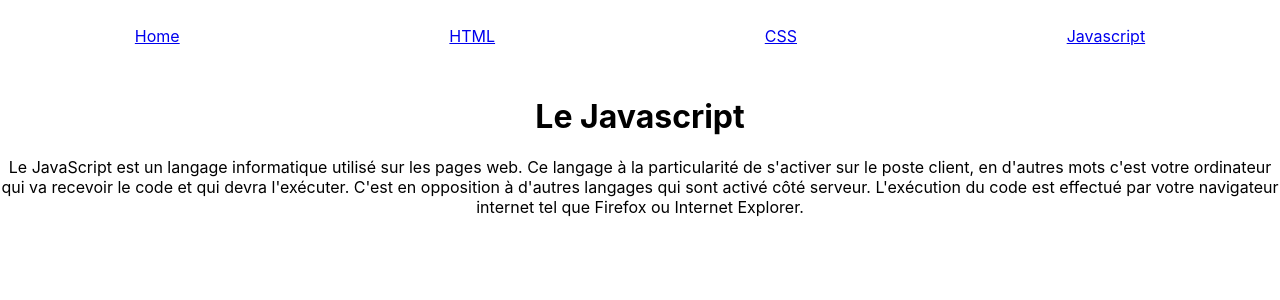
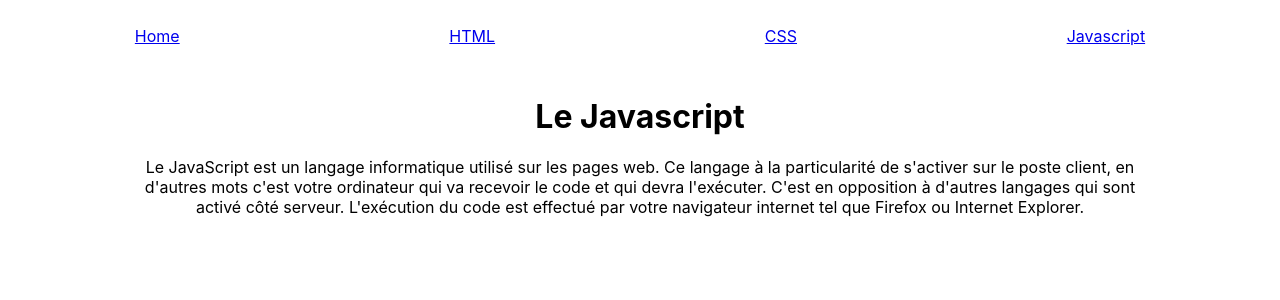
Before and after one commit to Chojiu15/atelier_react-router, a React (Create React App) app: page /js in a window 1280 px wide. Shown: the top 300 px of the page. Built offline with nearby package versions, Linux system fonts and the light colour scheme.

Commit message:
adding some style to make a container text

```diff
--- a/src/components/CssDefinition.jsx
+++ b/src/components/CssDefinition.jsx
@@ -2,7 +2,9 @@ import React from 'react';
 
 const CssDefinition = () => {
 	const stylus = {
-		textAlign: 'center'
+		textAlign: 'center',
+		width: '80%',
+		marginLeft: '10%'
 	};
 	return (
 		<div style={stylus}>
--- a/src/components/Home.jsx
+++ b/src/components/Home.jsx
@@ -2,7 +2,9 @@ import React from 'react';
 
 const Home = () => {
 	const stylus = {
-		textAlign: 'center'
+		textAlign: 'center',
+		width: '80%',
+		marginLeft: '10%'
 	};
 	return (
 		<div style={stylus}>
--- a/src/components/HtmlDefinition.jsx
+++ b/src/components/HtmlDefinition.jsx
@@ -2,7 +2,9 @@ import React from 'react';
 
 const HtmlDefinition = () => {
 	const stylus = {
-		textAlign: 'center'
+		textAlign: 'center',
+		width: '80%',
+		marginLeft: '10%'
 	};
 	return (
 		<div style={stylus}>
--- a/src/components/JsDefinition.jsx
+++ b/src/components/JsDefinition.jsx
@@ -2,7 +2,9 @@ import React from 'react';
 
 const JsDefinition = () => {
 	const stylus = {
-		textAlign: 'center'
+		textAlign: 'center',
+		width: '80%',
+		marginLeft: '10%'
 	};
 	return (
 		<div style={stylus}>
```
